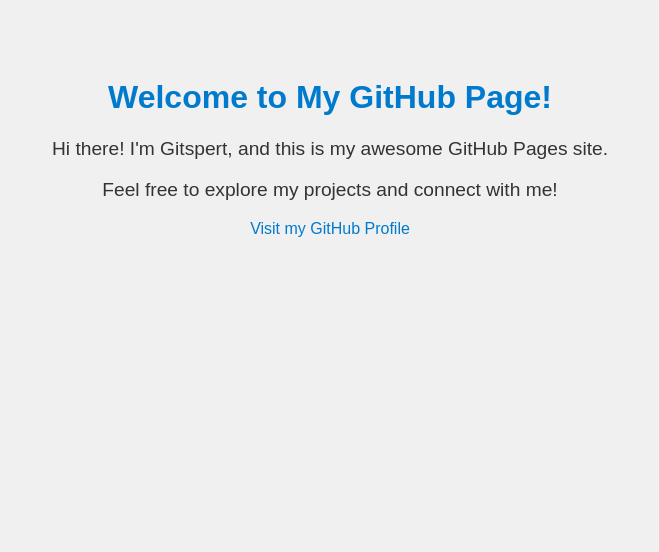
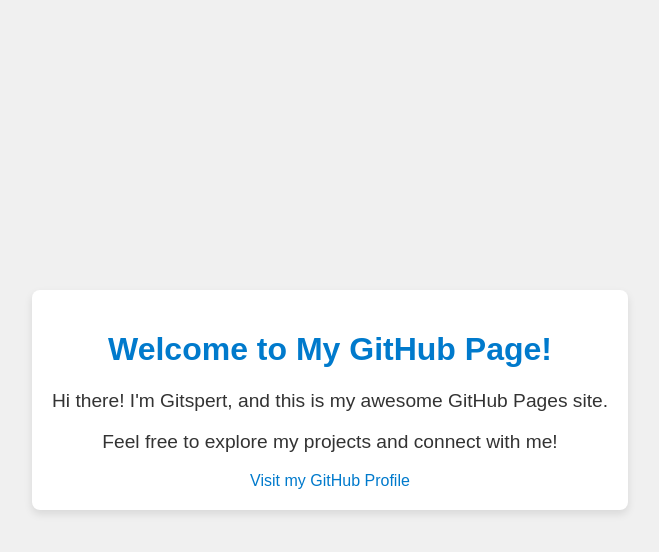
Before and after one commit to Gitspert25/gitspert25.github.io, a plain HTML site: page index.html in a window 1280 px wide. Shown: the whole page, without its empty margins (310-969 px from the left). Drawn offline with Linux system fonts and the light colour scheme.

Commit message:
Update index.html

```diff
--- a/index.html
+++ b/index.html
@@ -8,15 +8,29 @@
         body {
             font-family: Arial, sans-serif;
             background-color: #f0f0f0;
-            color: #333;
+            display: flex;
+            justify-content: center;
+            align-items: center;
+            height: 100vh;
+            margin: 0;
+        }
+        .card {
+            background-color: #fff;
+            border-radius: 8px;
+            box-shadow: 0 4px 8px rgba(0, 0, 0, 0.1);
+            padding: 20px;
             text-align: center;
-            padding: 50px;
+            transition: transform 0.3s;
+        }
+        .card:hover {
+            transform: scale(1.05);
         }
         h1 {
             color: #007acc;
         }
         p {
             font-size: 1.2em;
+            color: #333;
         }
         a {
             color: #007acc;
@@ -28,9 +42,11 @@
     </style>
 </head>
 <body>
-    <h1>Welcome to My GitHub Page!</h1>
-    <p>Hi there! I'm Gitspert, and this is my awesome GitHub Pages site.</p>
-    <p>Feel free to explore my projects and connect with me!</p>
-    <a href="https://github.com/Gitspert25" target="_blank">Visit my GitHub Profile</a>
+    <div class="card">
+        <h1>Welcome to My GitHub Page!</h1>
+        <p>Hi there! I'm Gitspert, and this is my awesome GitHub Pages site.</p>
+        <p>Feel free to explore my projects and connect with me!</p>
+        <a href="https://github.com/Gitspert25" target="_blank">Visit my GitHub Profile</a>
+    </div>
 </body>
 </html>
```
